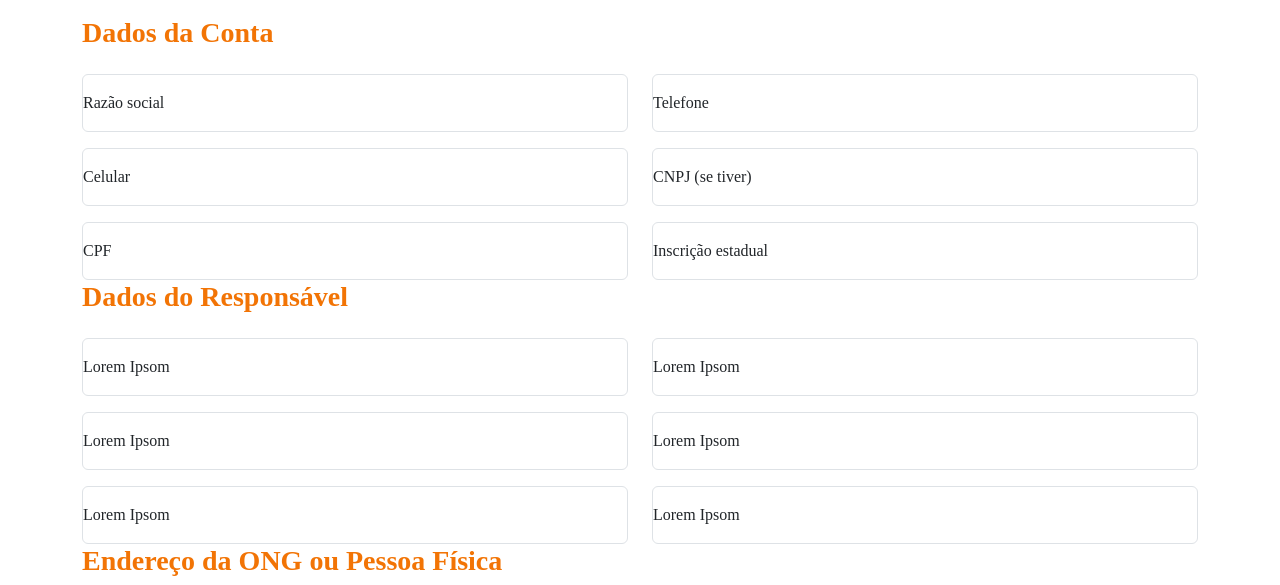
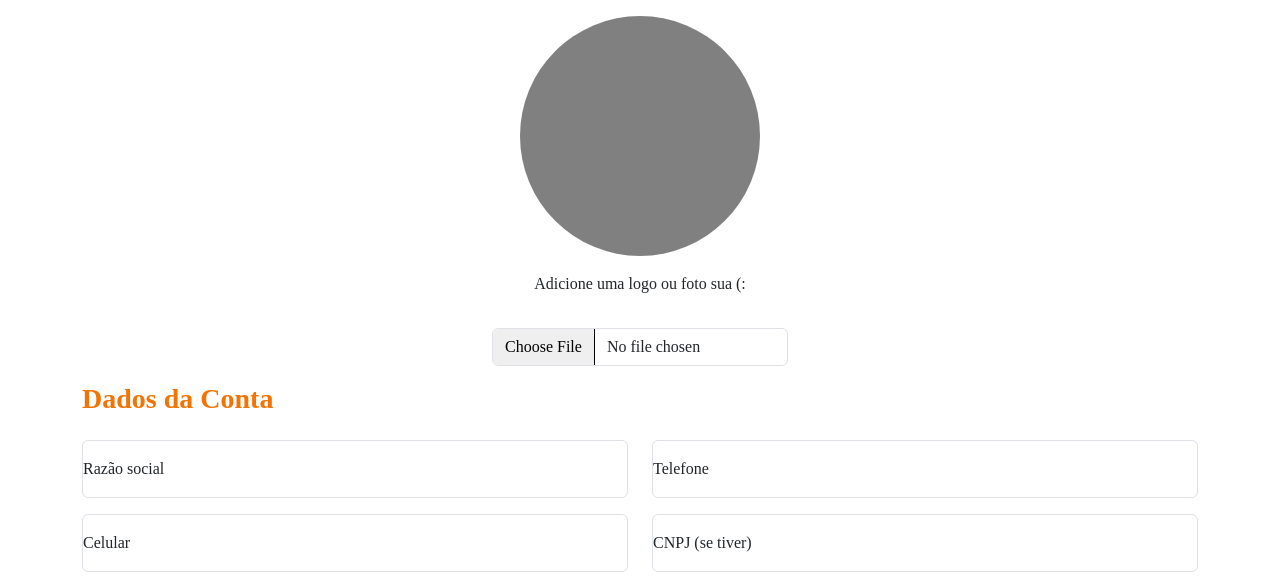
Before and after one commit to ICEI-PUC-Minas-PMV-ADS/pmv-ads-2023-1-e1-proj-web-t11-pmv-ads-2023-1-e1-proj-web-t11-03, a website built with webpack: page src/pages/cadastro-aca.html in a window 1280 px wide. Shown: the part 208-793 px from the top of the page. Built offline with nearby package versions, Linux system fonts and the light colour scheme; a web font is replaced by a local one.

Commit message:
feat: adicionando opão de upload de foto no cadastro

```diff
--- a/server.js
+++ b/server.js
@@ -3,7 +3,7 @@ const path = require('path');
 
 const app = express();
 
-const pagesPath = 'dist/src/pages';
+const pagesPath = 'dist/pages';
 
 app.use(express.static(path.join(__dirname, 'dist')));
 
--- a/src/pages/cadastro-aca.html
+++ b/src/pages/cadastro-aca.html
@@ -30,6 +30,12 @@
           </svg>
         </a>
         <h2 class="title">Cadastro de ACA (Agente da Causa Animal)</h2>
+      </div>
+
+      <div class="container d-flex align-items-center justify-content-center mt-3 mb-3 vstack gap-3 w-25">
+        <span class="imagemCadastro"></span>
+        <p>Adicione uma logo ou foto sua (:</p>
+        <input class="form-control" type="file" id="formFile">
       </div>
 
       <form>
--- a/src/scss/styles.scss
+++ b/src/scss/styles.scss
@@ -65,5 +65,13 @@ body {
   font-weight: bold;
 }
 
+.imagemCadastro {
+  height: 15rem;
+  width: 15rem;
+  background-color: grey;
+  border-radius: 50%;
+  display: inline-block;
+}
+
 
 @import "icon-list";
```
Also changed, not shown: src/pages/cadastro-adotante.html (+6 -0 lines), src/img/adotante.png (added), 1 other file.
